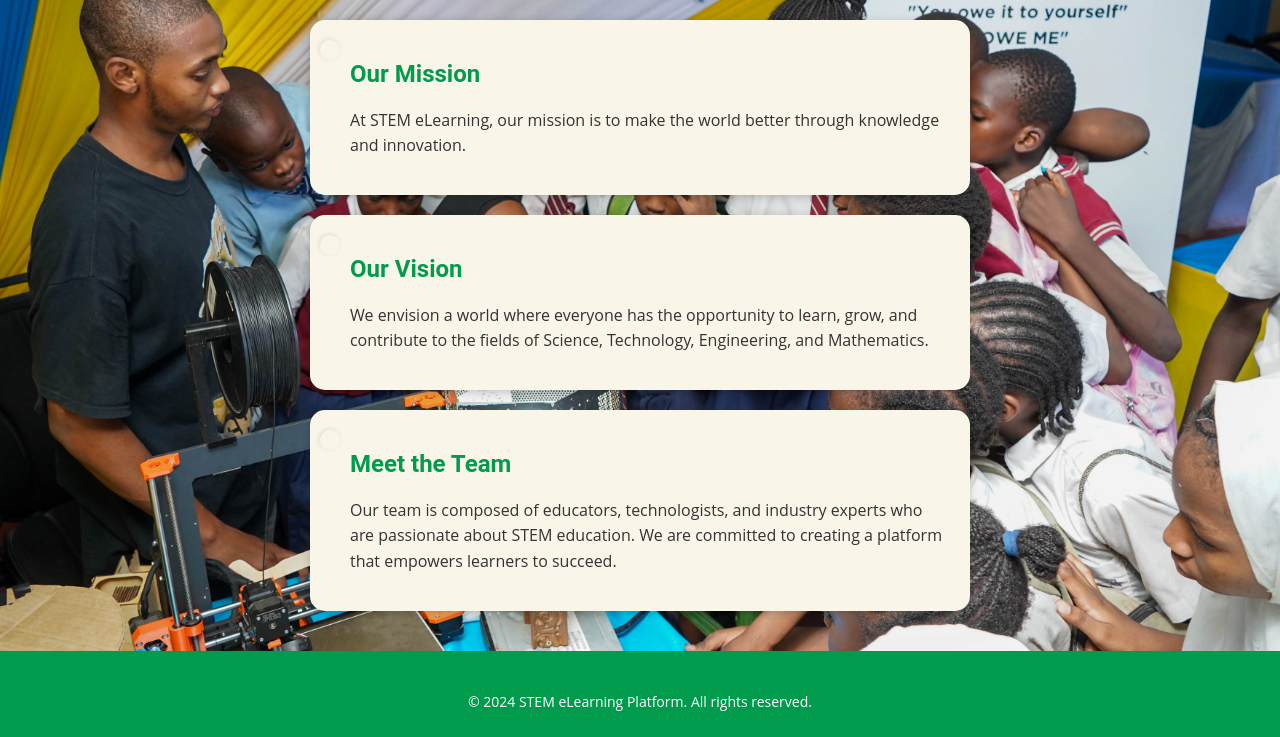
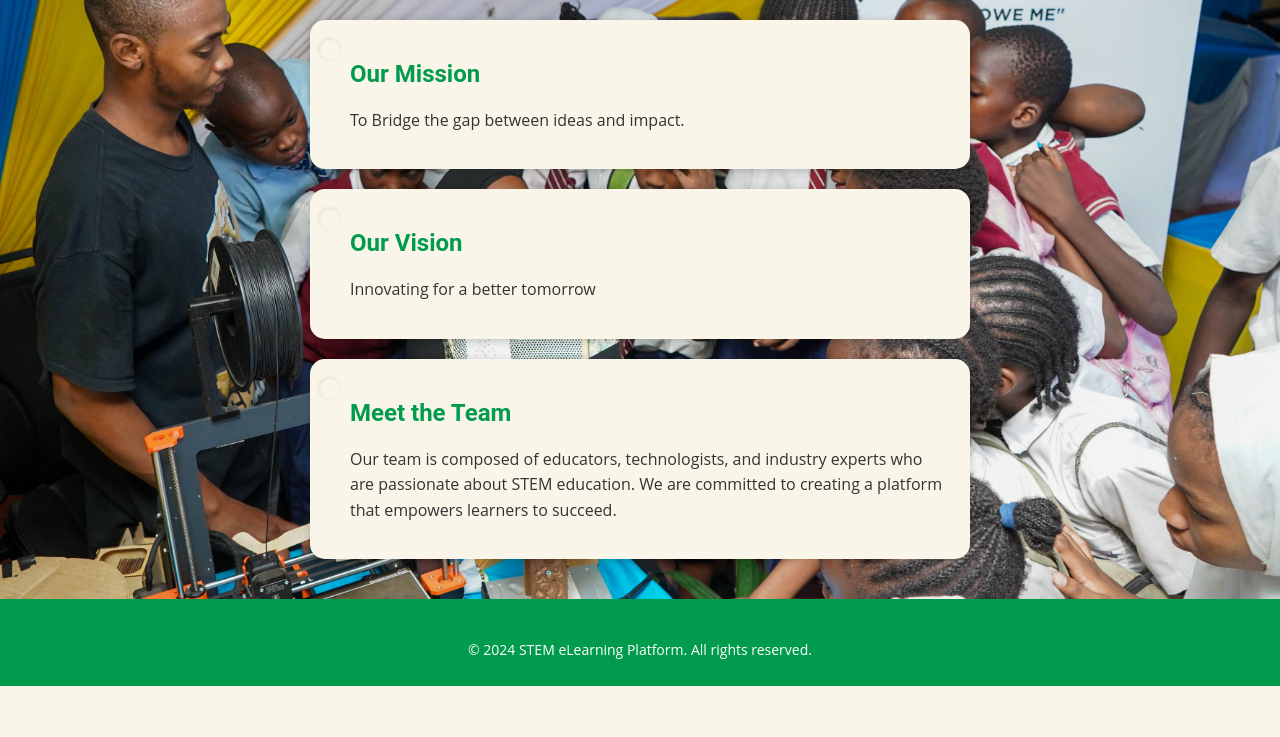
Before and after one commit to swalehmwadime/STEM-eLearning, a Flask app: page /about in a window 1280 px wide. Shown: the part 132-869 px from the top of the page. After the commit the page ends 818 px from the top, so only its background shows below. Run offline with Flask 2, Linux system fonts and the light colour scheme.

Commit message:
Update about.html

```diff
--- a/app/templates/about.html
+++ b/app/templates/about.html
@@ -124,12 +124,12 @@
     <main>
         <section>
             <h2>Our Mission</h2>
-            <p>At STEM eLearning, our mission is to make the world better through knowledge and innovation.</p>
+            <p>To Bridge the gap between ideas and impact.</p>
         </section>
 
         <section>
             <h2>Our Vision</h2>
-            <p>We envision a world where everyone has the opportunity to learn, grow, and contribute to the fields of Science, Technology, Engineering, and Mathematics.</p>
+            <p>Innovating for a better tomorrow</p>
         </section>
 
         <section>
```
